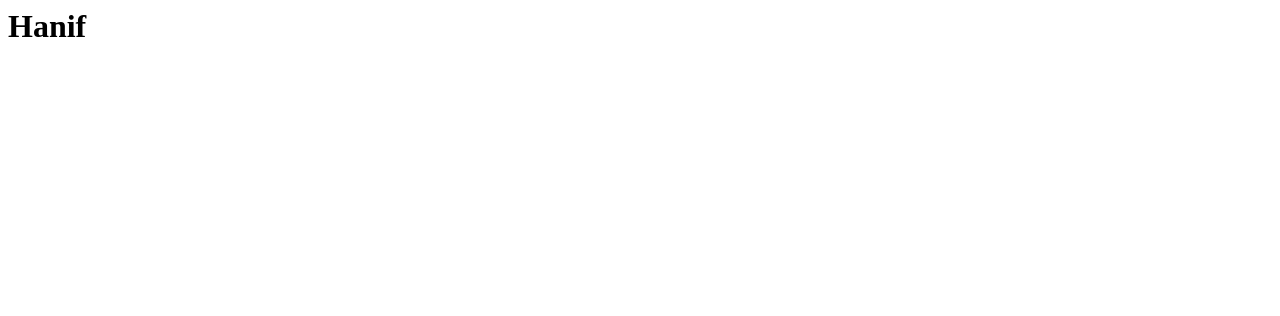
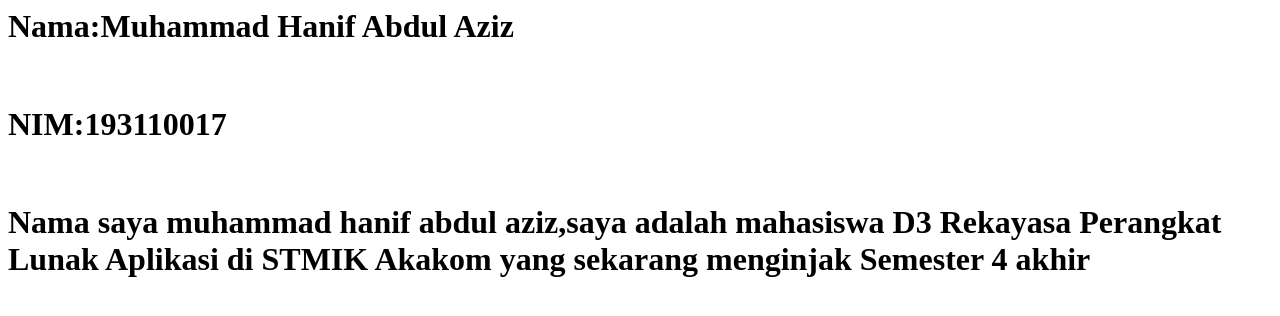
Before and after one commit to hanifabdlaziz/reponsi-193110017, a plain HTML site: page index.html in a window 1280 px wide. Drawn offline with Linux system fonts and the light colour scheme.

Commit message:
dockerfile

```diff
--- a/index.html
+++ b/index.html
@@ -1 +1,3 @@
-<h1>Hanif</h1>
+<h1>Nama:Muhammad Hanif Abdul Aziz</h1><br>
+<h1>NIM:193110017</h1><br>
+<h1>Nama saya muhammad hanif abdul aziz,saya adalah mahasiswa D3 Rekayasa Perangkat Lunak Aplikasi di STMIK Akakom yang sekarang menginjak Semester 4 akhir</h1>
```
Also changed, not shown: 1 other file.
